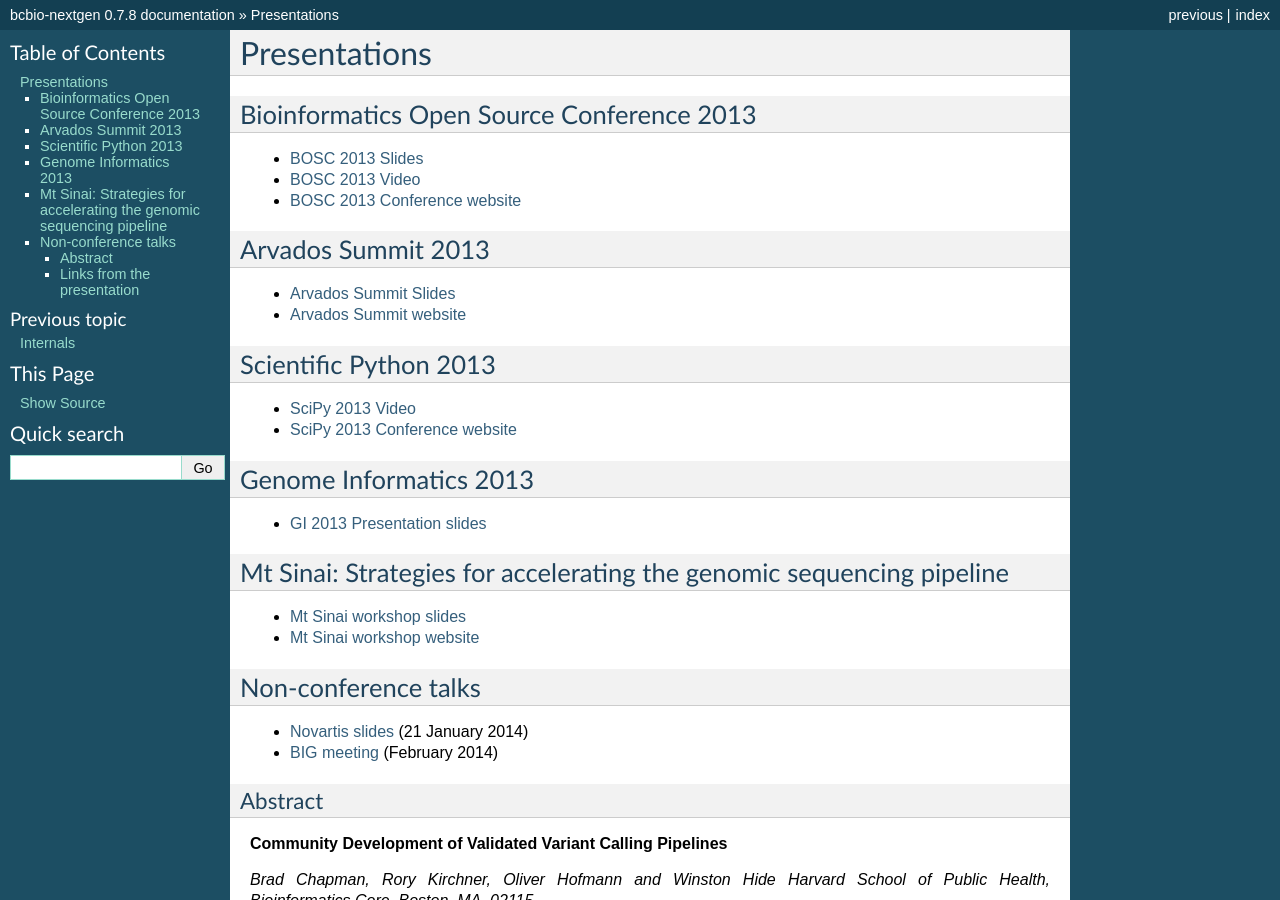
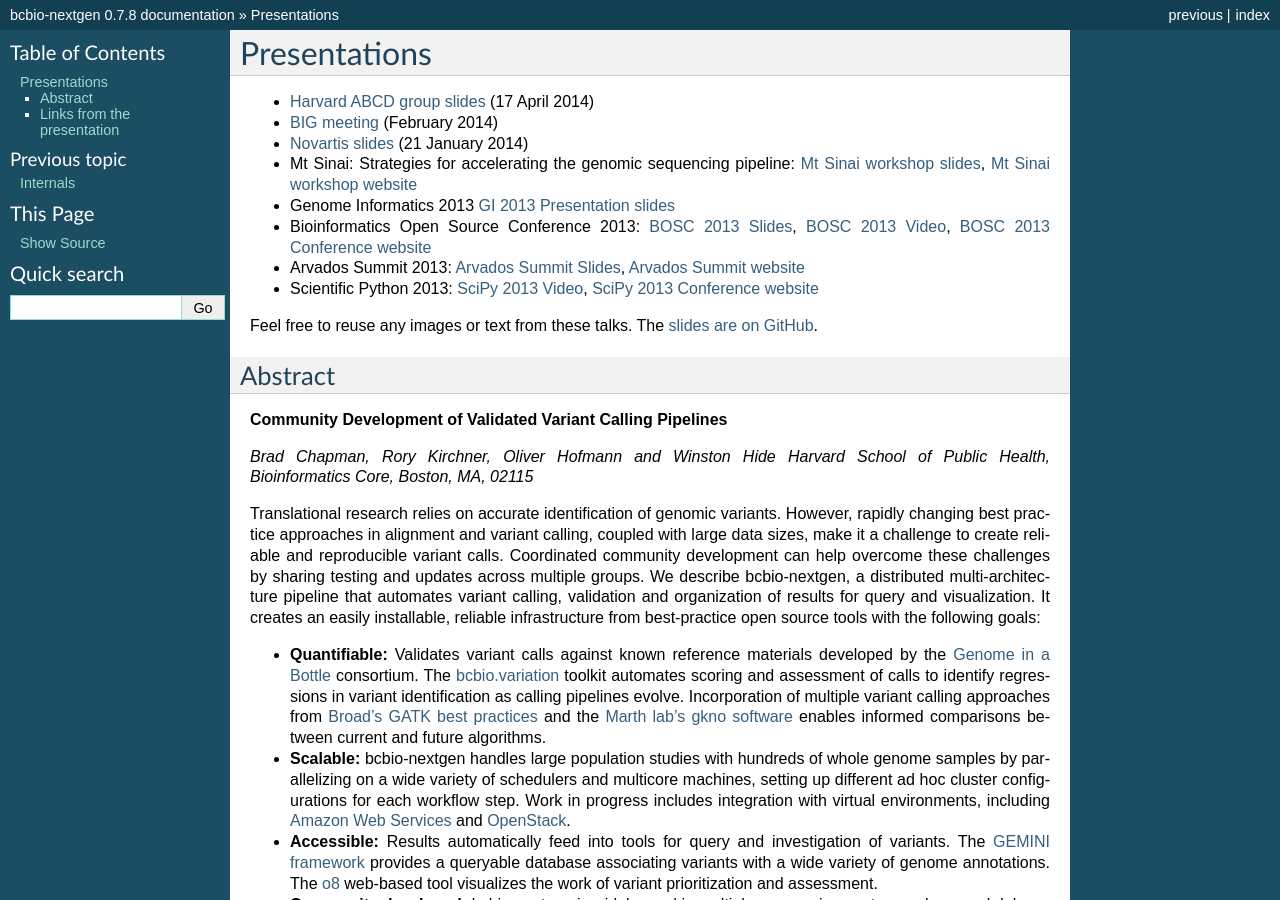
Before and after one commit to bcbio/bcbio-nextgen, a Sphinx documentation site: the page built from docs/contents/presentations.rst, in a window 1280 px wide and 900 px high. Built offline with Sphinx 7.4.7, drawn with Linux system fonts in a browser that asks for light colours.

Commit message:
Add slides from ABCD talk. Clean up talk list and add link to images for reuse

```diff
--- a/docs/contents/presentations.rst
+++ b/docs/contents/presentations.rst
@@ -1,41 +1,25 @@
 Presentations
 =============
 
-Bioinformatics Open Source Conference 2013
-------------------------------------------
+- `Harvard ABCD group slides`_ (17 April 2014)
 
--  `BOSC 2013 Slides`_
--  `BOSC 2013 Video`_
--  `BOSC 2013 Conference website`_
-
-Arvados Summit 2013
--------------------
-
--  `Arvados Summit Slides`_
--  `Arvados Summit website`_
-
-Scientific Python 2013
-----------------------
-
--  `SciPy 2013 Video`_
--  `SciPy 2013 Conference website`_
-
-Genome Informatics 2013
------------------------
-
--  `GI 2013 Presentation slides`_
-
-Mt Sinai: Strategies for accelerating the genomic sequencing pipeline
----------------------------------------------------------------------
-
-- `Mt Sinai workshop slides`_
-- `Mt Sinai workshop website`_
-
-Non-conference talks
---------------------
+- `BIG meeting`_ (February 2014)
 
 - `Novartis slides`_ (21 January 2014)
-- `BIG meeting`_ (February 2014)
+
+- Mt Sinai: Strategies for accelerating the genomic sequencing pipeline: `Mt Sinai workshop slides`_,
+  `Mt Sinai workshop website`_
+
+- Genome Informatics 2013 `GI 2013 Presentation slides`_
+
+- Bioinformatics Open Source Conference 2013: `BOSC 2013 Slides`_, `BOSC 2013
+  Video`_, `BOSC 2013 Conference website`_
+
+- Arvados Summit 2013: `Arvados Summit Slides`_, `Arvados Summit website`_
+
+- Scientific Python 2013: `SciPy 2013 Video`_, `SciPy 2013 Conference website`_
+
+Feel free to reuse any images or text from these talks. The `slides are on GitHub`_.
 
 Abstract
 ~~~~~~~~
@@ -133,3 +117,5 @@ Links from the presentation
 .. _Mt Sinai workshop slides: https://github.com/chapmanb/bcbb/raw/master/talks/mtsinai2013_bcbio_nextgen/chapman_mtsinai_bcbio.pdf
 .. _Novartis slides: https://github.com/chapmanb/bcbb/raw/master/talks/novartis2014_bcbio_nextgen/chapman_bcbio.pdf
 .. _BIG meeting: https://github.com/roryk/spliced-blog/blob/master/talks/BIG-meeting-feb-2014.pdf
+.. _Harvard ABCD group slides: https://github.com/chapmanb/bcbb/raw/master/talks/abcd2014_bcbio_nextgen/chapman_bcbio.pdf
+.. _slides are on GitHub: https://github.com/chapmanb/bcbb/tree/master/talks
```
